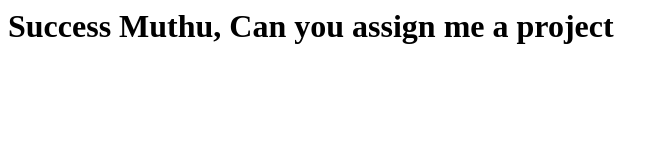
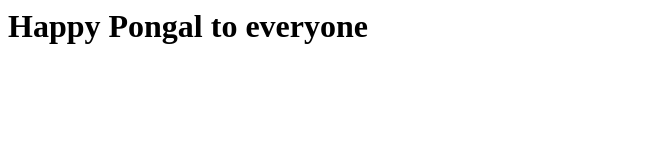
Before and after one commit to vinothmb/terraform_project1, a plain HTML site: page index.html in a window 1280 px wide. Shown: the whole page, without its empty margins (0-669 px from the left). Drawn offline with Linux system fonts and the light colour scheme.

Commit message:
Update index.html
Context changed

```diff
--- a/index.html
+++ b/index.html
@@ -1 +1 @@
-<h1>Success Muthu, Can you assign me a project</h1>
+<h1>Happy Pongal to everyone</h1>
```
